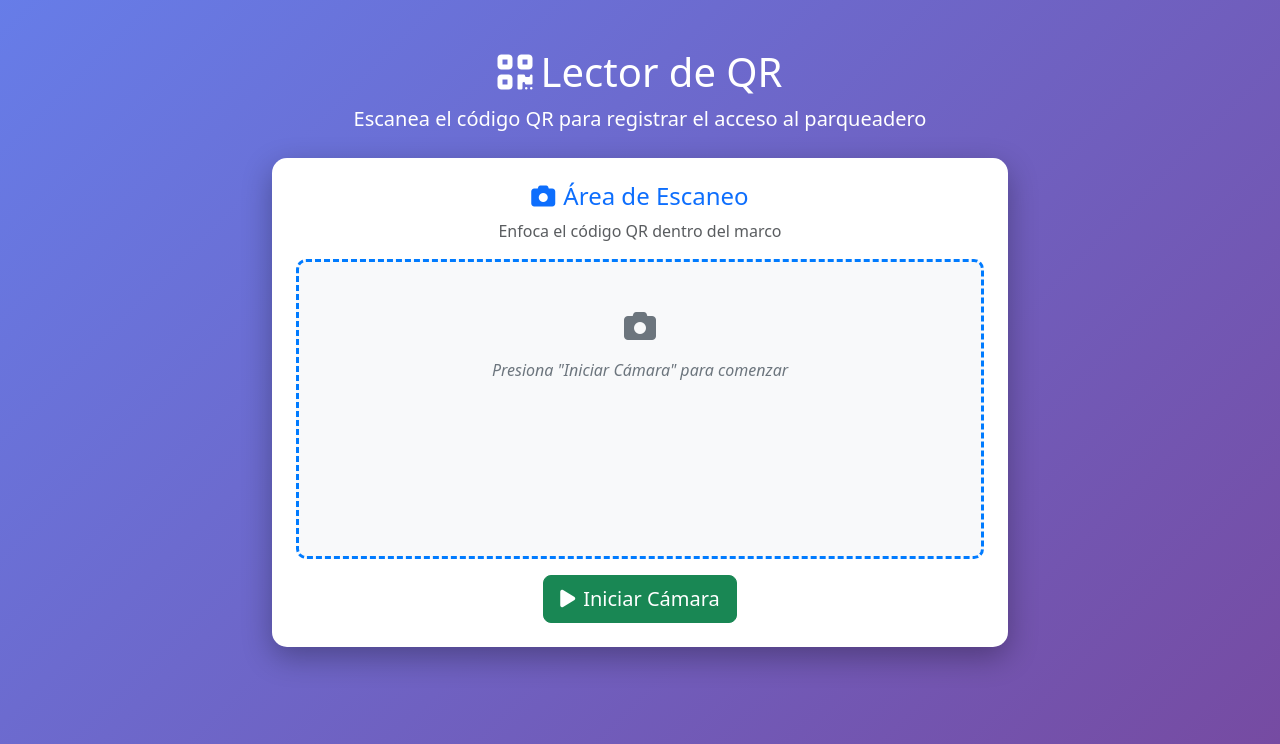
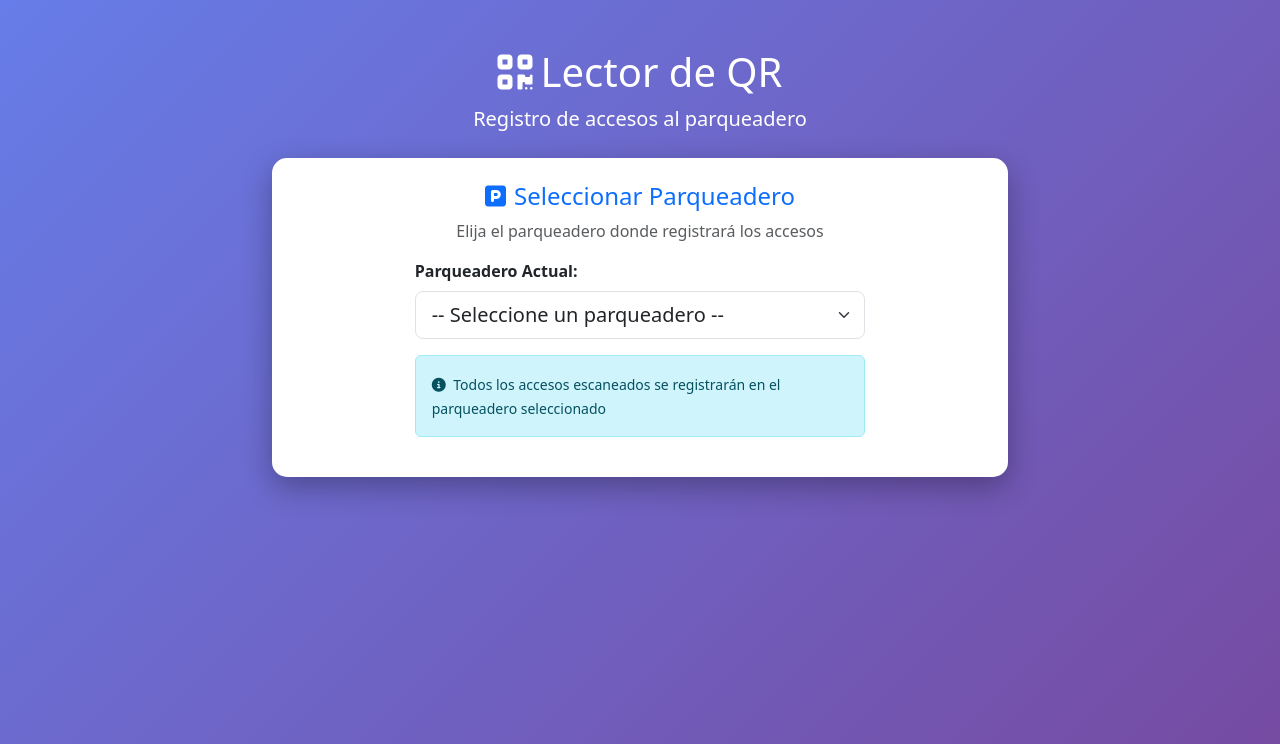
Before and after one commit to haruka23012004/parqueaderoProyectoGrado, a PHP site: page /vigilante/lector_qr.php in a window 1280 px wide. Shown: the part 56-800 px from the top of the page. Run offline with PHP 8.4, Linux system fonts and the light colour scheme; the visitor is signed in with stand-in values (Sample User, id 1).

Commit message:
correciones

```diff
--- a/vigilante/lector_qr.php
+++ b/vigilante/lector_qr.php
@@ -67,6 +67,10 @@ if (!estaAutenticado() || $_SESSION['rol_nombre'] != 'vigilante') {
             color: #6c757d;
             font-style: italic;
         }
+        .parqueadero-badge {
+            font-size: 1.1rem;
+            padding: 8px 15px;
+        }
     </style>
 </head>
 <body>
@@ -77,12 +81,43 @@ if (!estaAutenticado() || $_SESSION['rol_nombre'] != 'vigilante') {
             <div class="col-lg-8">
                 <div class="text-center text-white mb-4">
                     <h1><i class="fas fa-qrcode me-2"></i>Lector de QR</h1>
-                    <p class="lead">Escanea el código QR para registrar el acceso al parqueadero</p>
+                    <p class="lead">Registro de accesos al parqueadero</p>
                 </div>
 
+                <!-- Selector de Parqueadero -->
                 <div class="scanner-container p-4 mb-4">
                     <div class="text-center mb-3">
-                        <h4 class="text-primary"><i class="fas fa-camera me-2"></i>Área de Escaneo</h4>
+                        <h4 class="text-primary"><i class="fas fa-parking me-2"></i>Seleccionar Parqueadero</h4>
+                        <p class="text-muted">Elija el parqueadero donde registrará los accesos</p>
+                    </div>
+
+                    <div class="row justify-content-center">
+                        <div class="col-md-8">
+                            <div class="mb-3">
+                                <label for="select-parqueadero" class="form-label"><strong>Parqueadero Actual:</strong></label>
+                                <select class="form-select form-select-lg" id="select-parqueadero">
+                                    <option value="">-- Seleccione un parqueadero --</option>
+                                    <option value="1">🏢 Parqueadero 1 - Principal</option>
+                                    <option value="2">🚗 Parqueadero 2 - Secundario</option>
+                                </select>
+                            </div>
+                            <div class="alert alert-info">
+                                <small>
+                                    <i class="fas fa-info-circle me-1"></i>
+                                    Todos los accesos escaneados se registrarán en el parqueadero seleccionado
+                                </small>
+                            </div>
+                        </div>
+                    </div>
+                </div>
+
+                <!-- Área de Escaneo -->
+                <div id="scanner-section" class="scanner-container p-4 mb-4" style="display: none;">
+                    <div class="text-center mb-3">
+                        <h4 class="text-primary">
+                            <i class="fas fa-camera me-2"></i>Área de Escaneo
+                            <span id="current-parqueadero" class="badge bg-success parqueadero-badge ms-2"></span>
+                        </h4>
                         <p class="text-muted">Enfoca el código QR dentro del marco</p>
                     </div>
 
@@ -107,6 +142,7 @@ if (!estaAutenticado() || $_SESSION['rol_nombre'] != 'vigilante') {
                 <div id="result-container" class="user-card hidden p-4">
                     <div class="text-center mb-3">
                         <h4 class="text-success"><i class="fas fa-check-circle me-2"></i>Acceso Registrado</h4>
+                        <p class="text-muted" id="result-parqueadero"></p>
                     </div>
 
                     <div class="row">
@@ -172,6 +208,29 @@ if (!estaAutenticado() || $_SESSION['rol_nombre'] != 'vigilante') {
 
             console.log('Librería QR cargada correctamente');
 
+            // Manejar selección de parqueadero
+            const parqueaderoSelect = document.getElementById('select-parqueadero');
+            const scannerSection = document.getElementById('scanner-section');
+            const currentParqueaderoBadge = document.getElementById('current-parqueadero');
+
+            parqueaderoSelect.addEventListener('change', function() {
+                const parqueaderoId = this.value;
+                const selectedText = this.options[this.selectedIndex].text;
+
+                if (parqueaderoId) {
+                    scannerSection.style.display = 'block';
+                    currentParqueaderoBadge.textContent = selectedText.replace('-- Seleccione un parqueadero --', '').trim();
+
+                    // Scroll suave al scanner
+                    setTimeout(() => {
+                        scannerSection.scrollIntoView({ behavior: 'smooth' });
+                    }, 300);
+                } else {
+                    scannerSection.style.display = 'none';
+                    currentParqueaderoBadge.textContent = '';
+                }
+            });
+
             class QRScanner {
                 constructor() {
                     this.html5QrcodeScanner = null;
@@ -198,6 +257,13 @@ if (!estaAutenticado() || $_SESSION['rol_nombre'] != 'vigilante') {
                 }
 
                 async startScanner() {
+                    // Verificar que hay un parqueadero seleccionado
+                    const parqueaderoId = document.getElementById('select-parqueadero').value;
+                    if (!parqueaderoId) {
+                        this.showError('Por favor seleccione un parqueadero primero');
+                        return;
+                    }
+
                     try {
                         // Limpiar contenido inicial
                         this.readerElement.innerHTML = '';
@@ -275,9 +341,18 @@ if (!estaAutenticado() || $_SESSION['rol_nombre'] != 'vigilante') {
 
                 async processAccess(usuario_id, hash) {
                     try {
+                        const parqueaderoId = document.getElementById('select-parqueadero').value;
+                        const parqueaderoText = document.getElementById('select-parqueadero').options[document.getElementById('select-parqueadero').selectedIndex].text;
+
+                        if (!parqueaderoId) {
+                            this.showError('Por favor seleccione un parqueadero primero');
+                            return;
+                        }
+
                         const formData = new FormData();
                         formData.append('usuario_id', usuario_id);
                         formData.append('hash', hash);
+                        formData.append('parqueadero_id', parqueaderoId);
                         formData.append('action', 'registrar_acceso');
 
                         const response = await fetch('procesar_acceso.php', {
@@ -288,6 +363,8 @@ if (!estaAutenticado() || $_SESSION['rol_nombre'] != 'vigilante') {
                         const result = await response.json();
 
                         if (result.success) {
+                            // Agregar información del parqueadero al resultado
+                            result.data.parqueadero = parqueaderoText;
                             this.showSuccess(result.data);
                         } else {
                             this.showError(result.message || 'Error al procesar el acceso');
@@ -305,6 +382,7 @@ if (!estaAutenticado() || $_SESSION['rol_nombre'] != 'vigilante') {
                     document.getElementById('vehicle-placa').textContent = userData.placa;
                     document.getElementById('vehicle-type').textContent = userData.tipo_vehiculo;
                     document.getElementById('access-time').textContent = new Date().toLocaleString();
+                    document.getElementById('result-parqueadero').textContent = userData.parqueadero;
 
                     this.resultContainer.classList.remove('hidden');
                     this.errorContainer.classList.add('hidden');
```
Also changed, not shown: vigilante/procesar_acceso.php (+22 -6 lines).
